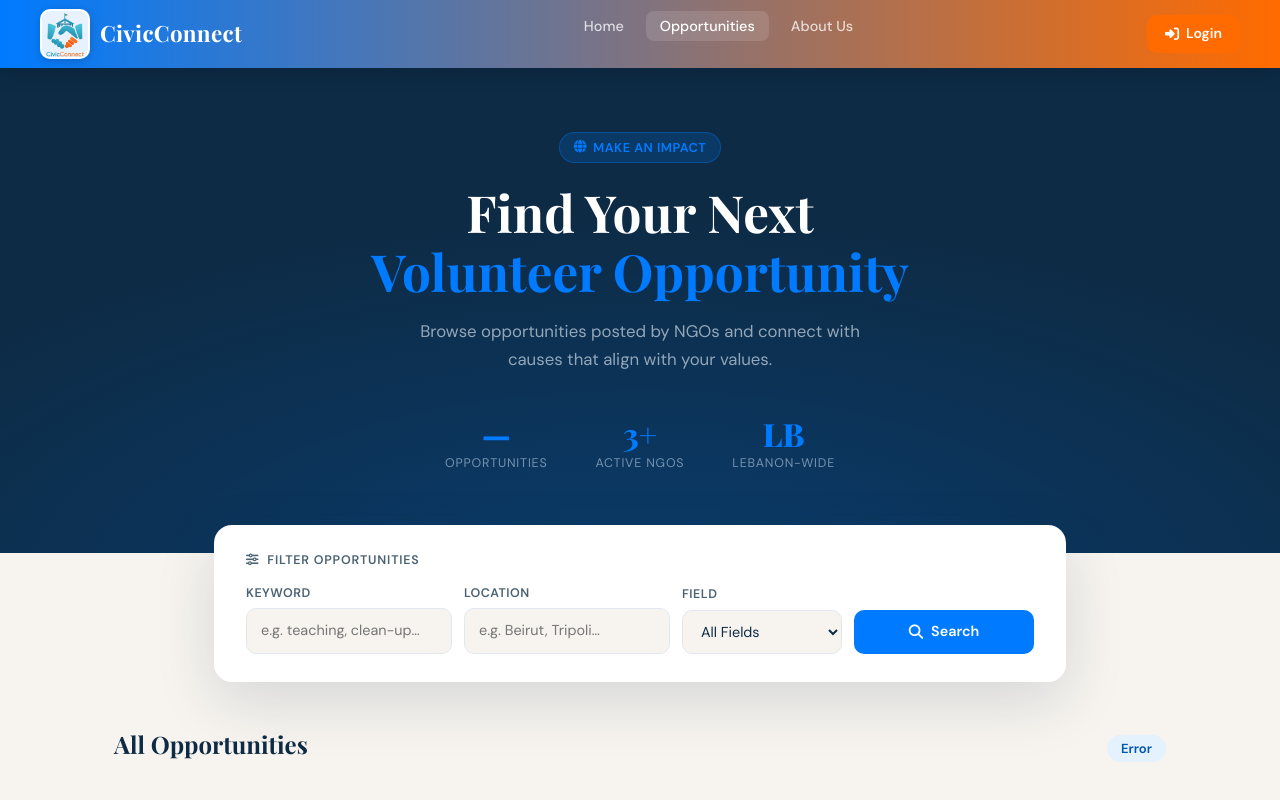
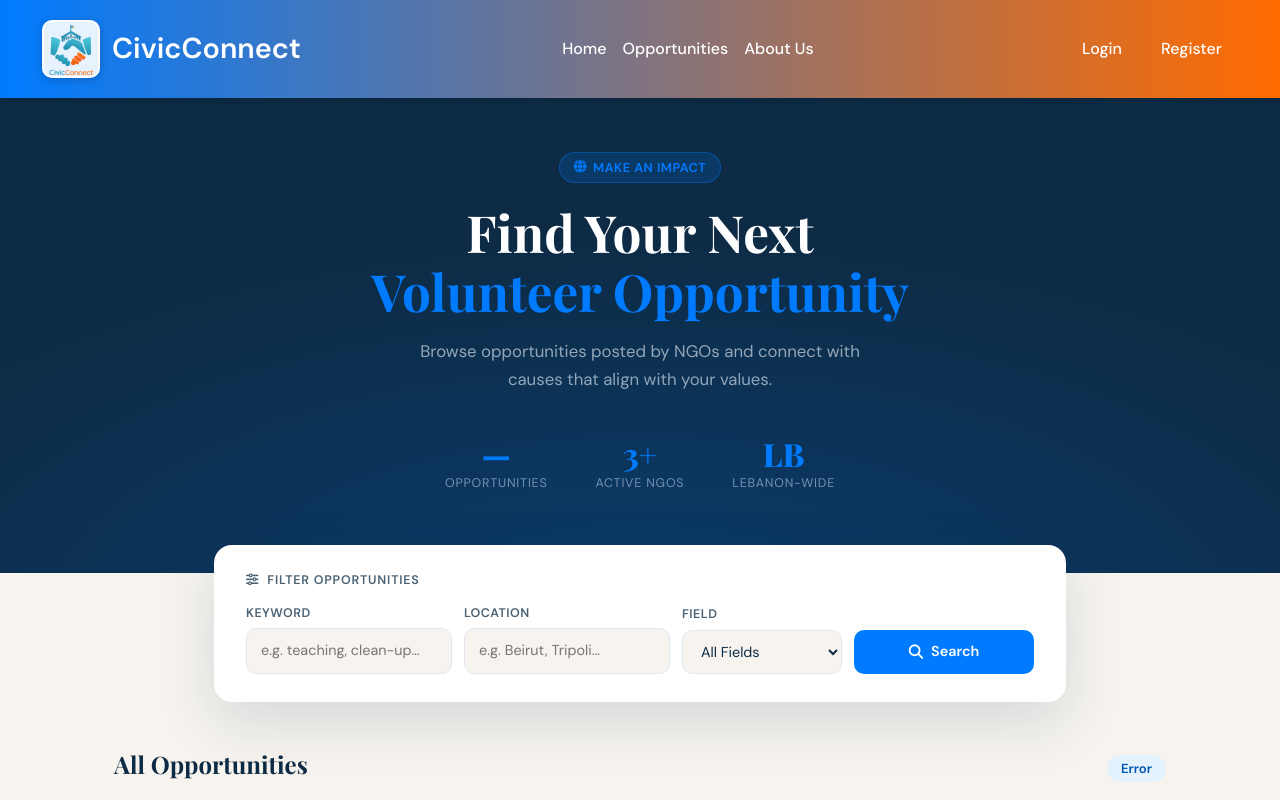
Before and after one commit to mmk119/CivicConnect, a website: page frontend/opportunities.html in a window 1280 px wide. Shown: the top 800 px of the page. Drawn offline with nearby package versions, Linux system fonts and the light colour scheme; no server answers.

Commit message:
Fix: Updated NGO opportunity posting and UI improvements

```diff
--- a/frontend/opportunities.html
+++ b/frontend/opportunities.html
@@ -36,39 +36,31 @@
         /* ── NAVBAR ─────────────────────────────── */
         .navbar {
             background: linear-gradient(90deg, #007BFF, #FF6B00);
-            padding: 0 40px;
-            height: 68px;
+            padding: 15px 30px;
             position: fixed;
             top: 0; left: 0; right: 0;
             z-index: 1000;
-            display: flex;
-            align-items: center;
-            justify-content: space-between;
-            box-shadow: 0 2px 20px rgba(0,0,0,.18);
+            box-shadow: 0 4px 6px rgba(0, 0, 0, 0.1);
+            backdrop-filter: blur(10px);
+            transition: all 0.3s ease;
         }
 
         .navbar-brand {
             display: flex;
             align-items: center;
-            gap: 10px;
+            gap: 12px;
             text-decoration: none;
-            font-family: 'Playfair Display', serif;
-            font-size: 1.4rem;
-            color: var(--white) !important;
-            letter-spacing: .3px;
-        }
-
-        .navbar-brand img {
-            height: 36px;
-            border-radius: 50%;
-            border: 2px solid rgba(255,255,255,.25);
+            font-size: 1.8rem;
+            font-weight: 700;
+            color: #fff !important;
+            cursor: pointer;
         }
 
         .brand-logo-mark {
             position: relative;
-            flex: 0 0 50px;
-            width: 50px;
-            height: 50px;
+            flex: 0 0 58px;
+            width: 58px;
+            height: 58px;
             overflow: hidden;
             border: 2px solid rgba(255,255,255,.95);
             border-radius: 10px;
@@ -80,35 +72,31 @@
             position: absolute;
             top: 50%;
             left: 50%;
-            width: 74px;
-            height: 74px;
+            width: 86px;
+            height: 86px;
             max-width: none;
             transform: translate(-50%, -46%);
             border: 0;
             border-radius: 0;
         }
 
-        .navbar-links {
-            display: flex;
-            align-items: center;
-            gap: 8px;
-            list-style: none;
+        .navbar-brand:hover .brand-logo-mark {
+            transform: scale(1.05);
         }
 
-        .navbar-links a {
-            color: rgba(255,255,255,.75);
-            text-decoration: none;
-            font-size: .9rem;
+        .nav-link {
+            color: #fff !important;
             font-weight: 500;
-            padding: 6px 14px;
-            border-radius: 8px;
-            transition: all .2s;
+            transition: color 0.3s ease, transform 0.3s ease;
         }
 
-        .navbar-links a:hover,
-        .navbar-links a.active {
-            color: var(--white);
-            background: rgba(255,255,255,.12);
+        .nav-link:hover {
+            color: #ffe6cc !important;
+            transform: translateY(-2px);
+        }
+
+        .auth-links .nav-link {
+            margin-left: 15px;
         }
 
         .navbar-right {
@@ -116,24 +104,6 @@
             align-items: center;
             gap: 10px;
         }
-
-        #auth-link {
-            background: #FF6B00;
-            color: var(--white) !important;
-            border: none;
-            border-radius: 10px;
-            padding: 8px 18px;
-            font-size: .88rem;
-            font-weight: 600;
-            cursor: pointer;
-            text-decoration: none;
-            transition: background .2s, transform .15s;
-            display: inline-flex;
-            align-items: center;
-            gap: 7px;
-        }
-
-        #auth-link:hover { background: #e55a00; transform: translateY(-1px); }
 
         #logout-btn {
             background: transparent;
@@ -154,7 +124,7 @@
 
         /* ── HERO ───────────────────────────────── */
         .hero {
-            margin-top: 68px;
+            margin-top: 88px;
             background: var(--navy);
             padding: 64px 40px 80px;
             text-align: center;
@@ -554,8 +524,7 @@
         }
 
         @media (max-width: 600px) {
-            .navbar { padding: 0 20px; }
-            .navbar-links { display: none; }
+            .navbar { padding: 15px 20px; }
             .hero { padding: 48px 24px 64px; }
             .hero-stats { gap: 20px; }
             .search-grid { grid-template-columns: 1fr; }
@@ -576,7 +545,8 @@
 <body>
 
 <!-- NAVBAR -->
-<nav class="navbar">
+<nav class="navbar navbar-expand-lg navbar-dark fixed-top">
+  <div class="container-fluid">
     <a class="navbar-brand" href="landingpage.html">
         <span class="brand-logo-mark" aria-hidden="true">
             <img src="logo.png" alt="">
@@ -584,17 +554,21 @@
         CivicConnect
     </a>
 
-    <ul class="navbar-links">
-        <li><a href="landingpage.html">Home</a></li>
-        <li><a href="opportunities.html" class="active">Opportunities</a></li>
-        <li><a href="about.html">About Us</a></li>
-    </ul>
+    <div class="center-nav">
+        <ul class="navbar-nav">
+            <li class="nav-item"><a class="nav-link" href="landingpage.html">Home</a></li>
+            <li class="nav-item"><a class="nav-link active" href="opportunities.html">Opportunities</a></li>
+            <li class="nav-item"><a class="nav-link" href="about.html">About Us</a></li>
+        </ul>
+    </div>
 
-    <div class="navbar-right">
-        <a id="auth-link" href="login.html">
-            <i class="fa fa-sign-in-alt"></i> Login
-        </a>
+    <div class="auth-links navbar-right">
+        <ul class="navbar-nav">
+            <li class="nav-item"><a id="auth-link" class="nav-link" href="login.html">Login</a></li>
+            <li class="nav-item" id="register-nav-item"><a class="nav-link btn btn-light text-primary px-3" href="register.html">Register</a></li>
+        </ul>
     </div>
+  </div>
 </nav>
 
 <!-- HERO -->
@@ -708,19 +682,21 @@
     const authLink = document.getElementById("auth-link");
     // Prefer the dedicated navbar-right container for placing logout button
     const navRight = document.querySelector(".navbar-right") || authLink.parentElement;
+    const registerNavItem = document.getElementById("register-nav-item");
 
     const existingLogout = document.getElementById("logout-btn");
 
     if (checkAuth()) {
         const userId = localStorage.getItem("user_id");
-        authLink.innerHTML = '<i class="fa fa-user"></i> My Profile';
+        authLink.innerHTML = 'My Profile';
         authLink.href = `profile.html?userId=${userId}`;
+        if (registerNavItem) registerNavItem.style.display = "none";
 
         // Create logout button only once and attach a safe handler
         if (!existingLogout) {
             const logoutBtn = document.createElement("button");
             logoutBtn.id = "logout-btn";
-            logoutBtn.type = "button"; // ensures it won't submit forms
+            logoutBtn.type = "button";
             logoutBtn.className = "btn btn-outline-light ms-2";
             logoutBtn.textContent = "Log Out";
 
@@ -738,8 +714,9 @@
             navRight.appendChild(logoutBtn);
         }
     } else {
-        authLink.innerHTML = '<i class="fa fa-sign-in-alt"></i> Login';
+        authLink.innerHTML = 'Login';
         authLink.href = "login.html";
+        if (registerNavItem) registerNavItem.style.display = "";
         if (existingLogout) existingLogout.remove();
     }
 }
```
Also changed, not shown: backend/server.js (+6 -1 lines), frontend/about.html (+49 -32 lines), frontend/applicant.js (+8 -6 lines).
